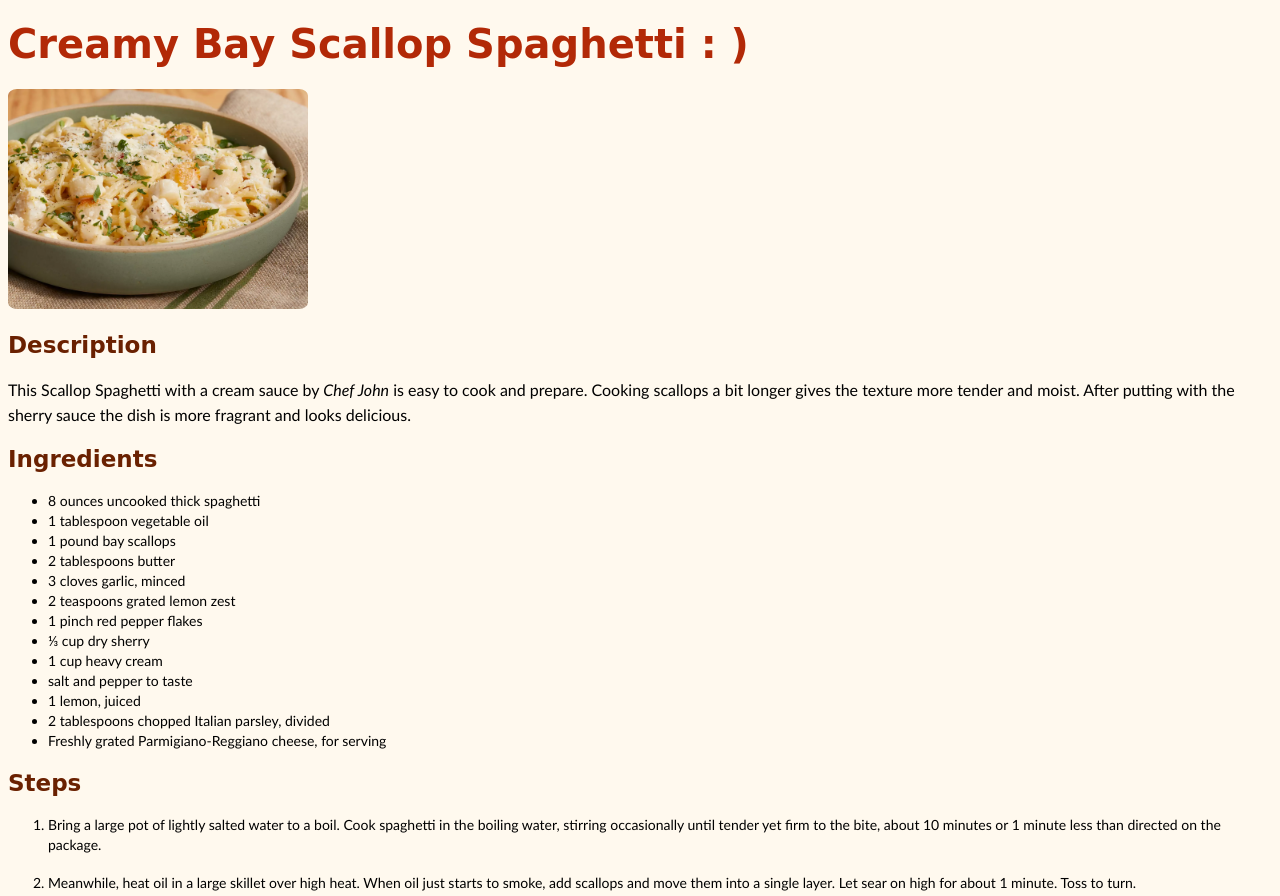
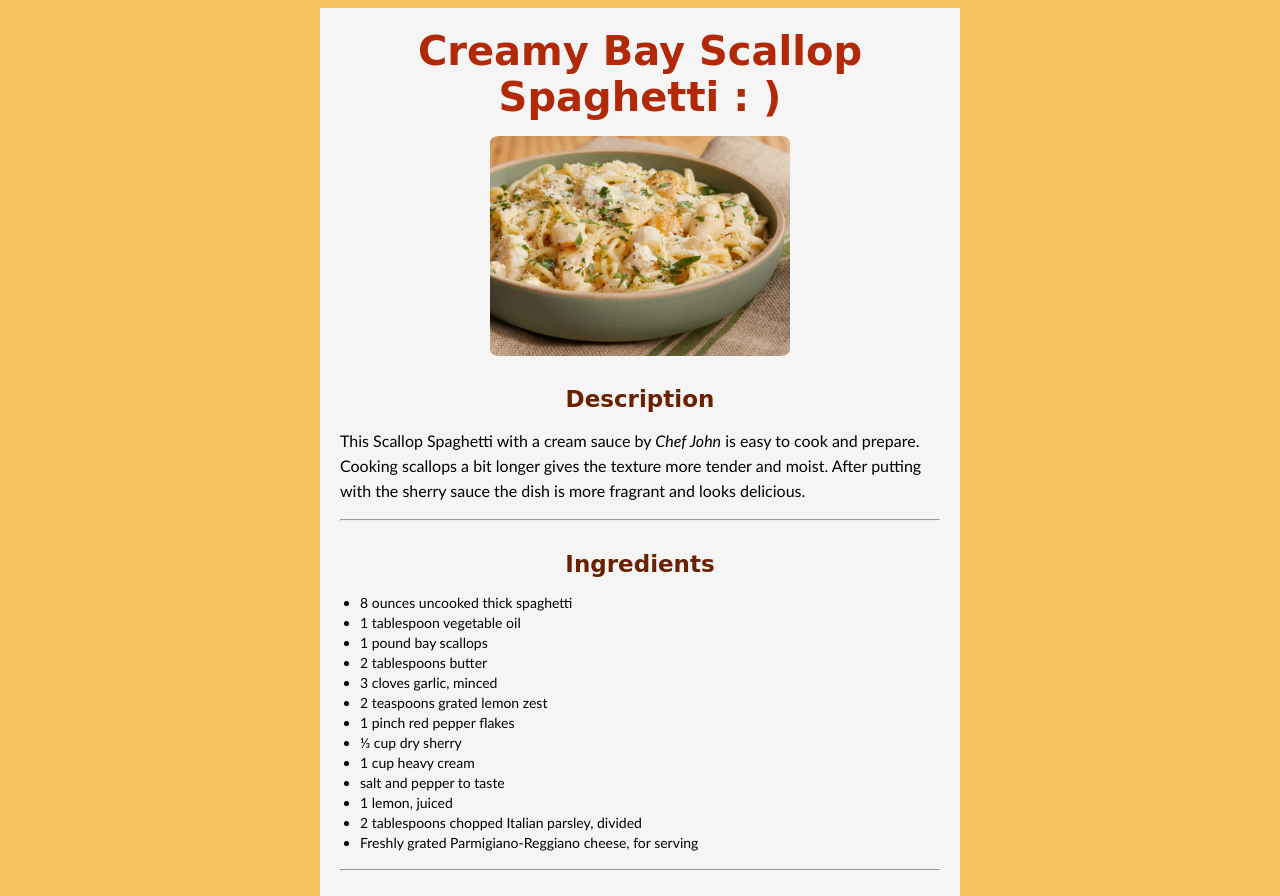
Before and after one commit to avanich28/odin-recipes, a plain HTML site: page recipes/spaghetti.html in a window 1280 px wide. Shown: the top 896 px of the page. Drawn offline with Linux system fonts and the light colour scheme; a web font is replaced by a local one.

Commit message:
clearly adjust position

```diff
--- a/recipes/roastturkey-style.css
+++ b/recipes/roastturkey-style.css
@@ -49,3 +49,36 @@ li {
     font-size: 14px;
     line-height: 20px;
 }
+
+/*Adding*/
+.container {
+    background-color: whitesmoke;
+    width: 600px;
+    height: auto;
+    margin: 0 auto;
+    padding: 20px;
+}
+
+h1 {
+    margin: 0;
+    padding-bottom: 16px;
+    text-align: center;
+}
+
+h2 {
+    text-align: center;
+}
+
+ul, ol {
+   padding: 0 20px;
+}
+
+img {
+    display: block;
+    margin: auto;
+}
+
+.main {
+    margin-top: 30px;
+    margin-bottom: 15px;
+}
--- a/recipes/somtam-style.css
+++ b/recipes/somtam-style.css
@@ -49,3 +49,36 @@ li {
     font-size: 14px;
     line-height: 20px;
 }
+
+/*Adding*/
+.container {
+    background-color: whitesmoke;
+    width: 600px;
+    height: auto;
+    margin: 0 auto;
+    padding: 20px;
+}
+
+h1 {
+    margin: 0;
+    padding-bottom: 16px;
+    text-align: center;
+}
+
+h2 {
+    text-align: center;
+}
+
+ul, ol {
+   padding: 0 20px;
+}
+
+img {
+    display: block;
+    margin: auto;
+}
+
+.main {
+    margin-top: 30px;
+    margin-bottom: 15px;
+}
--- a/recipes/spaghetti-style.css
+++ b/recipes/spaghetti-style.css
@@ -1,5 +1,5 @@
 body {
-    background-color: rgb(255, 249, 238);
+    background-color: rgb(248, 194, 94);
 }
 
 img {
@@ -49,3 +49,36 @@ li {
     font-size: 14px;
     line-height: 20px;
 }
+
+/*Adding*/
+.container {
+    background-color: whitesmoke;
+    width: 600px;
+    height: auto;
+    margin: 0 auto;
+    padding: 20px;
+}
+
+h1 {
+    margin: 0;
+    padding-bottom: 16px;
+    text-align: center;
+}
+
+h2 {
+    text-align: center;
+}
+
+ul, ol {
+   padding: 0 20px;
+}
+
+img {
+    display: block;
+    margin: auto;
+}
+
+.main {
+    margin-top: 30px;
+    margin-bottom: 15px;
+}
--- a/recipes/spaghetti.html
+++ b/recipes/spaghetti.html
@@ -7,6 +7,7 @@
         <link rel="stylesheet" href="spaghetti-style.css">
     </head>
     <body>
+        <div class="container">
             <h1><a href="../index.html">Creamy Bay Scallop Spaghetti : )</a></h1>
             <img src="../images/255021-Creamy-Bay-Scallop-Spaghetti-ddmfs-3X4-5110-4d53f3cb66424bcba3e68ac09b4c7d1f.jpg"
             title="Creamy Bay Scallop Spaghetti" width="300" height="220">
@@ -17,7 +18,7 @@
                 Cooking scallops a bit longer gives the texture more tender and moist.
                 After putting with the sherry sauce the dish is more fragrant and looks delicious.
             </p>
-
+            <hr>
             <h2 class="main">Ingredients</h2>
             <ul>
                 <li>8 ounces uncooked thick spaghetti</li>
@@ -34,7 +35,7 @@
                 <li>2 tablespoons chopped Italian parsley, divided</li>
                 <li>Freshly grated Parmigiano-Reggiano cheese, for serving</li>
             </ul>
-
+            <hr>
             <h2 class="main">Steps</h2>
             <ol>
                 <li>Bring a large pot of lightly salted water to a boil. Cook spaghetti in the boiling water, stirring occasionally until tender yet firm to the bite, about 10 minutes or 1 minute less than directed on the package.</li>
@@ -56,5 +57,6 @@
             <ul>
                 <li>https://www.allrecipes.com/recipe/255021/creamy-bay-scallop-spaghetti/</li>
             </ul>
+        </div>
     </body>
 </html>
```
Also changed, not shown: recipes/roastturkey.html (+3 -0 lines), recipes/somtam.html (+2 -0 lines). Lines whose indentation alone changed are shown as unchanged.
